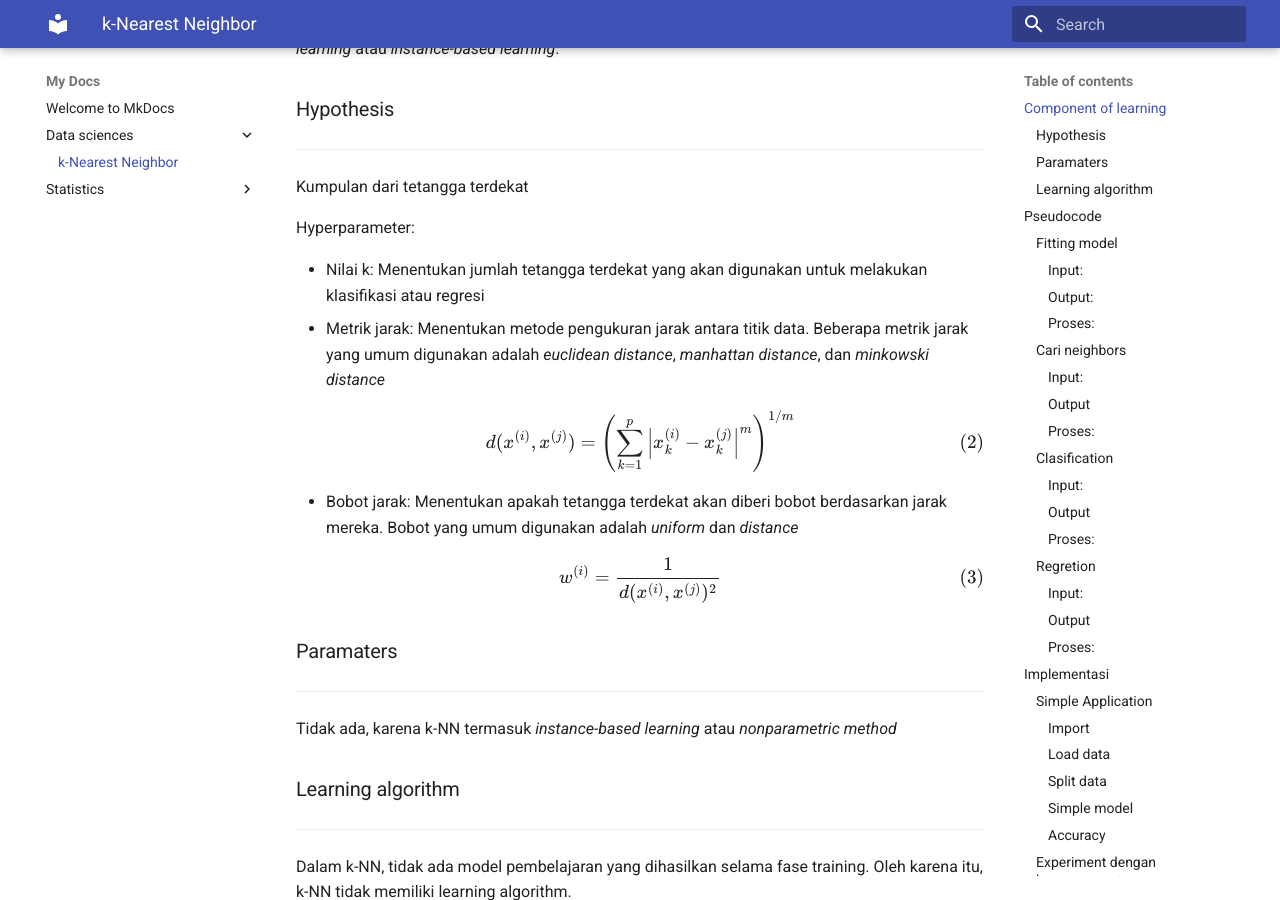
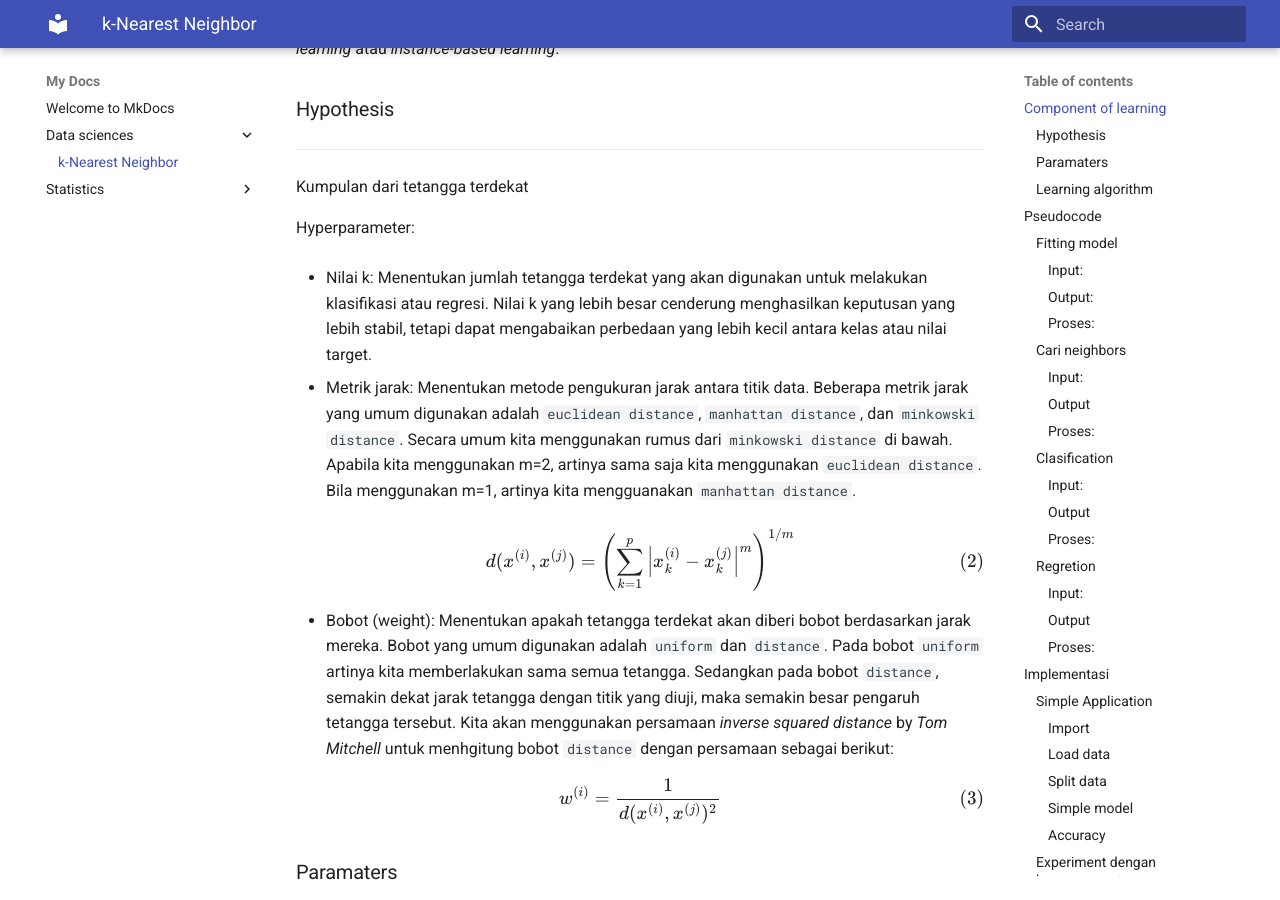
Before and after one commit to zain3ie/zain3ie.github.io, an MkDocs documentation site: the page built from docs/data_sciences/k_nearest_neighbors.md, in a window 1280 px wide and 900 px high, scrolled down 438 px. Built offline with MkDocs 1.6.1 and Material for MkDocs 9.7.7, drawn with Linux system fonts in a browser that asks for light colours.

Commit message:
add more explain about hyperparameter

```diff
--- a/docs/data_sciences/k_nearest_neighbors.md
+++ b/docs/data_sciences/k_nearest_neighbors.md
@@ -20,8 +20,10 @@ Kumpulan dari tetangga terdekat
 
 Hyperparameter:
 
-- Nilai k: Menentukan jumlah tetangga terdekat yang akan digunakan untuk melakukan klasifikasi atau regresi
-- Metrik jarak: Menentukan metode pengukuran jarak antara titik data. Beberapa metrik jarak yang umum digunakan adalah _euclidean distance_, _manhattan distance_, dan _minkowski distance_
+- Nilai k: Menentukan jumlah tetangga terdekat yang akan digunakan untuk melakukan klasifikasi atau regresi. Nilai k yang lebih besar cenderung menghasilkan keputusan yang lebih stabil, tetapi dapat mengabaikan perbedaan yang lebih kecil antara kelas atau nilai target.
+
+- Metrik jarak: Menentukan metode pengukuran jarak antara titik data. Beberapa metrik jarak yang umum digunakan adalah `euclidean distance`, `manhattan distance`, dan `minkowski distance`. Secara umum kita menggunakan rumus dari `minkowski distance` di bawah. Apabila kita menggunakan m=2, artinya sama saja kita menggunakan `euclidean distance`. Bila menggunakan m=1, artinya kita mengguanakan `manhattan distance`.
+
 <center>
 \(
 \begin{align*}
@@ -29,8 +31,10 @@ d(x^{(i)}, x^{(j)}) = \left( \sum_{k=1}^{p} \left| x_k^{(i)} - x_k^{(j)} \right|
 \end{align*}
 \)
 </center>
-- Bobot jarak: Menentukan apakah tetangga terdekat akan diberi bobot berdasarkan jarak mereka. Bobot yang umum digunakan adalah _uniform_ dan _distance_
+
+- Bobot (weight): Menentukan apakah tetangga terdekat akan diberi bobot berdasarkan jarak mereka. Bobot yang umum digunakan adalah `uniform` dan `distance`. Pada bobot `uniform` artinya kita memberlakukan sama semua tetangga. Sedangkan pada bobot `distance`, semakin dekat jarak tetangga dengan titik yang diuji, maka semakin besar pengaruh tetangga tersebut. Kita akan menggunakan persamaan _inverse squared distance_ by _Tom Mitchell_ untuk menhgitung bobot `distance` dengan persamaan sebagai berikut:
 <center>
+
 \(
 \begin{align*}
 w^{(i)} = \frac{1}{d(x^{(i)}, x^{(j)})^2}  \tag{3}
```
